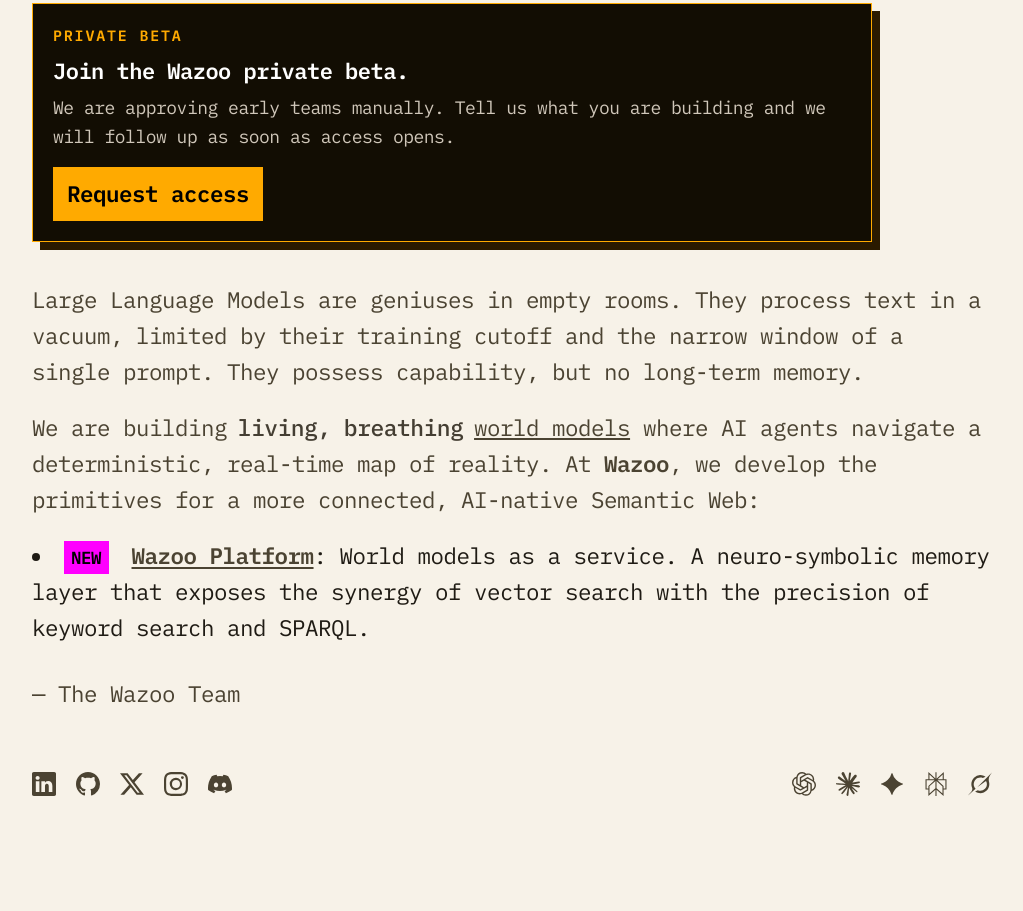
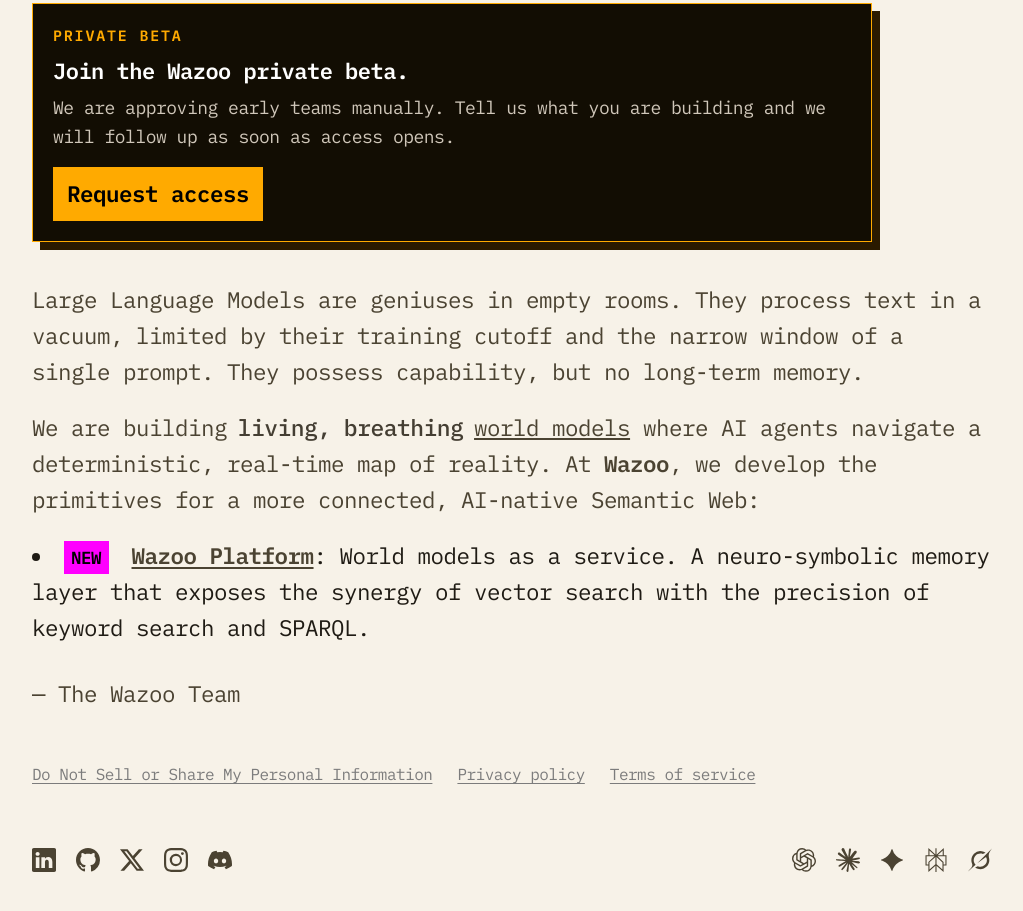
Before and after one commit to wazootech/wazoo.dev, a plain HTML site: page index.html in a window 1280 px wide. Shown: the part 213-1124 px from the top of the page, without its empty margins (48-1071 px from the left). Before the commit the page ends 1089 px from the top, so only its background shows below. Drawn offline with Linux system fonts and the light colour scheme.

Commit message:
site: add legal links and Do Not Sell to footer (#21)

```diff
--- a/index.html
+++ b/index.html
@@ -168,6 +168,24 @@
         <p class="paragraph signature">
           — The Wazoo Team
         </p>
+
+        <nav class="legal-links" aria-label="Legal">
+          <a
+            href="https://docs.wazoo.dev/privacy-policy"
+            target="_blank"
+            rel="noopener noreferrer"
+          >Do Not Sell or Share My Personal Information</a>
+          <a
+            href="https://docs.wazoo.dev/privacy-policy"
+            target="_blank"
+            rel="noopener noreferrer"
+          >Privacy policy</a>
+          <a
+            href="https://docs.wazoo.dev/terms"
+            target="_blank"
+            rel="noopener noreferrer"
+          >Terms of service</a>
+        </nav>
 
         <div class="footer-socials">
           <div class="social-group">
--- a/styles.css
+++ b/styles.css
@@ -251,6 +251,26 @@ body {
 
 .signature {
   margin-top: 0.5rem;
+}
+
+/* Legal Links */
+.legal-links {
+  margin-top: 1.5rem;
+  display: flex;
+  flex-wrap: wrap;
+  gap: 1.25rem;
+  font-size: 0.8rem;
+}
+
+.legal-links a {
+  color: #7c7c7c;
+  text-decoration: underline;
+  text-underline-offset: 3px;
+  transition: color 0.15s ease;
+}
+
+.legal-links a:hover {
+  color: #ff8c00;
 }
 
 /* Social Icons */
```
